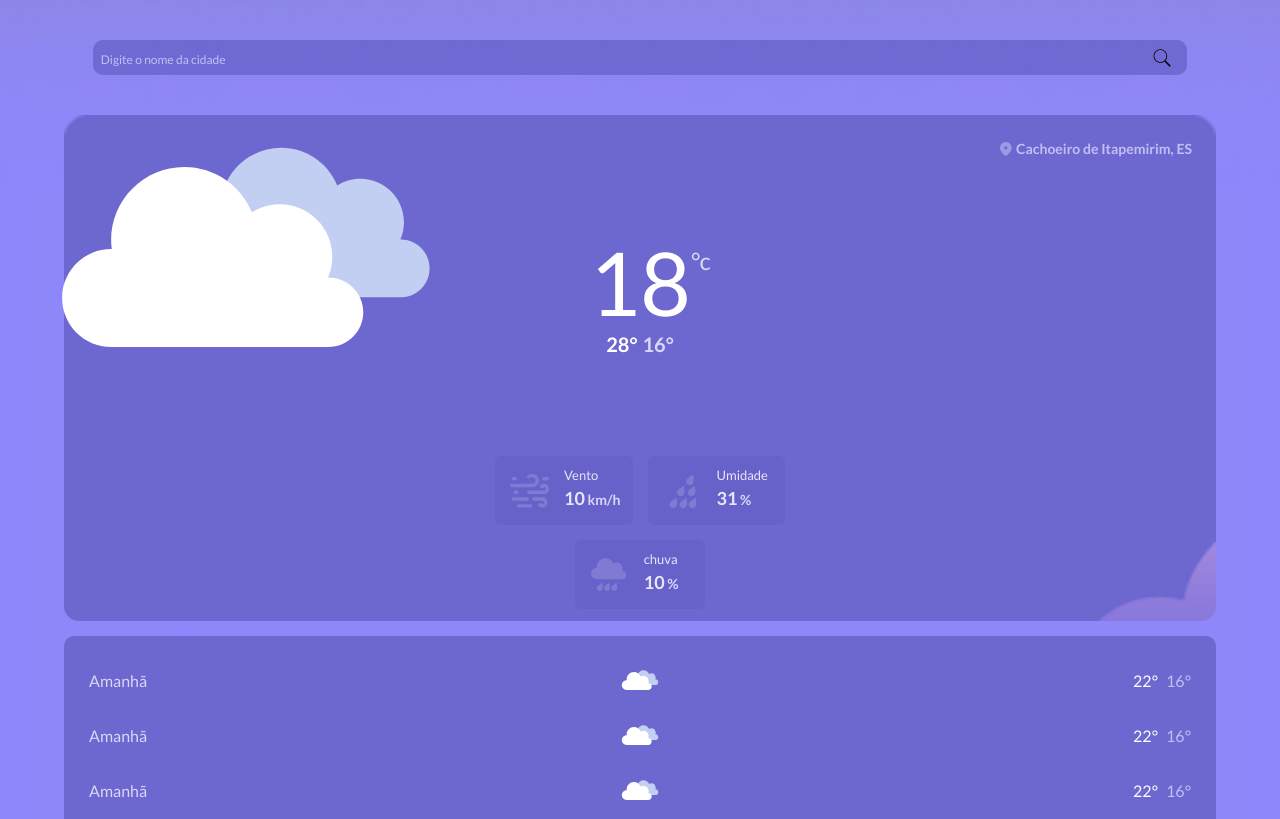
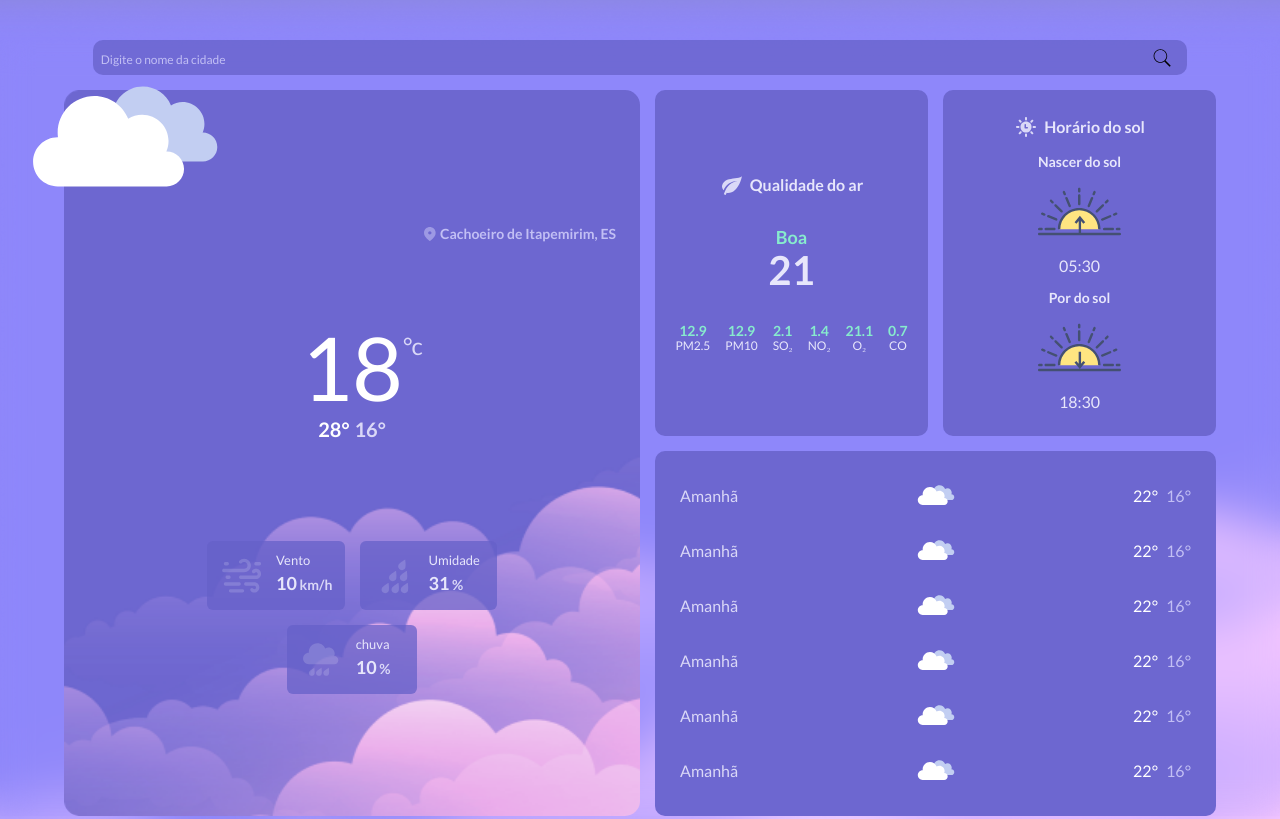
Before and after one commit to Otavio-MBarra/weather-app, a website: page index.html in a window 1280 px wide. Shown: the top 819 px of the page. Drawn offline with Linux system fonts and the light colour scheme.

Commit message:
made tablet responsive and starting desktop

```diff
--- a/src/sass/air-quality-panel/air-qualy-panel.scss
+++ b/src/sass/air-quality-panel/air-qualy-panel.scss
@@ -1,11 +1,12 @@
 @use "../variables.scss";
 
 .more-weather-information {
-  margin-top: 15px;
+  grid-area: weather-info;
 }
 
 .air-quality-panel {
-  margin-top: 15px;
+  grid-area: air-quality;
+
   background-color: variables.$background-panel;
   border-radius: 10px;
   padding: 25px 16px;
--- a/src/sass/input-search/input-search-style.scss
+++ b/src/sass/input-search/input-search-style.scss
@@ -1,6 +1,7 @@
 @use "../variables.scss";
 
 .wrapper-input-search {
+  grid-area: search;
   display: flex;
   align-items: center;
   justify-content: center;
--- a/src/sass/main-panel/panel-style.scss
+++ b/src/sass/main-panel/panel-style.scss
@@ -6,13 +6,41 @@
   background-size: cover;
   border-radius: 15px;
   position: relative;
-  // height: 480px;
   padding: 1.2rem;
   display: flex;
   flex-direction: column;
   align-items: center;
   justify-content: center;
   margin-top: 4rem;
+  grid-area: main-panel;
+  height: 100%;
+}
+
+@media screen and (min-width: 530px) {
+  .main-weather-panel__img-climate {
+    width: 25%;
+  }
+}
+@media screen and (min-width: 690px) {
+  .main-weather-panel__img-climate {
+    top: -7rem;
+    left: -3rem;
+  }
+}
+@media screen and (min-width: 850px) {
+  .main-weather-panel__img-climate {
+    width: 20%;
+  }
+}
+@media screen and (min-width: 1024px) {
+  .main-weather-panel {
+    margin: 0;
+    .main-weather-panel__img-climate {
+      width: 35%;
+      top: -5rem;
+      left: -4rem;
+    }
+  }
 }
 
 .main-weather-panel__img-climate {
@@ -106,6 +134,22 @@
     color: variables.$font-lavender-mist;
   }
 }
+@media screen and (min-width: 530px) {
+  .main-weather-panel__img-climate {
+    width: 25%;
+  }
+}
+@media screen and (min-width: 690px) {
+  .main-weather-panel__img-climate {
+    top: -7rem;
+    left: -3rem;
+  }
+}
+@media screen and (min-width: 850px) {
+  .main-weather-panel__img-climate {
+    width: 20%;
+  }
+}
 
 @media (prefers-color-scheme: dark) {
   .main-weather-panel__city {
--- a/src/sass/panel-climate-week/panel-climate-week.scss
+++ b/src/sass/panel-climate-week/panel-climate-week.scss
@@ -7,6 +7,7 @@
   display: flex;
   flex-direction: column;
   gap: 15px;
+  width: 100%;
 }
 
 .list-days__day {
--- a/src/sass/style.scss
+++ b/src/sass/style.scss
@@ -9,7 +9,75 @@ body {
     url("../img/main-background.png") center/cover;
   backdrop-filter: blur(15px);
 }
+
 main {
   max-width: min(90vw, 1440px);
   margin: 4rem auto;
+  display: grid;
+  grid-template-columns: 1fr;
+  grid-template-rows: auto;
+  gap: 15px;
+  grid-template-areas:
+    "search"
+    "main-panel "
+    "weather-info "
+    "air-quality "
+    "sunrise-panel";
 }
+@media screen and (min-width: 720px) {
+  main {
+    grid-template-columns: 1fr 1fr;
+    grid-template-rows: auto;
+    grid-template-areas:
+      "search search"
+      "main-panel main-panel"
+      "air-quality sunrise-panel"
+      "weather-info weather-info";
+  }
+}
+@media screen and (min-width: 1024px) {
+  main {
+    grid-template-columns: 50% 1fr 1fr;
+    grid-template-rows: auto;
+    gap: 15px;
+    grid-template-areas:
+      "search search search"
+      "main-panel air-quality sunrise-panel"
+      "main-panel weather-info weather-info";
+  }
+}
+
+.more-weather-information__sunrise-panel {
+  grid-area: sunrise-panel;
+  background-color: variables.$background-panel;
+  border-radius: 10px;
+  padding: 25px 16px;
+  display: flex;
+  flex-direction: column;
+  align-items: center;
+  justify-content: center;
+  color: variables.$font-paler-lavander;
+  text-align: center;
+}
+.sunrise-panel__text-wrapper {
+  display: flex;
+  align-items: center;
+  gap: 6px;
+  justify-content: center;
+  @include variables.font-lato(1.6rem, 700);
+}
+
+.sunrise-time__sunrise-wrapper:nth-child(1) {
+  margin: 15px 0;
+}
+
+.sunrise-time__texte {
+  @include variables.font-lato(1.4rem, 700);
+}
+
+@media (prefers-color-scheme: dark) {
+  .more-weather-information__sunrise-panel {
+    background-color: variables.$background-panel-dark;
+    color: variables.$font-dark-paler-lavender;
+  }
+}
```
Also changed, not shown: index.html (+1 -0 lines), src/css/style.min.css, 1 other file.
